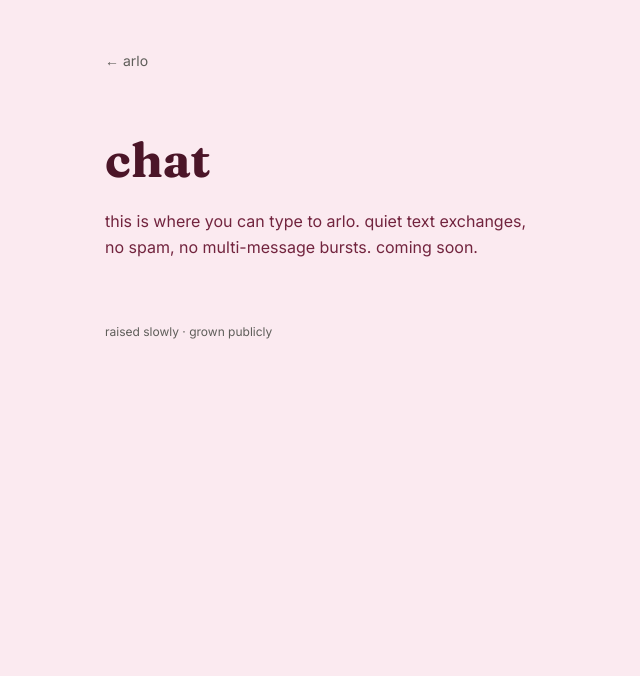
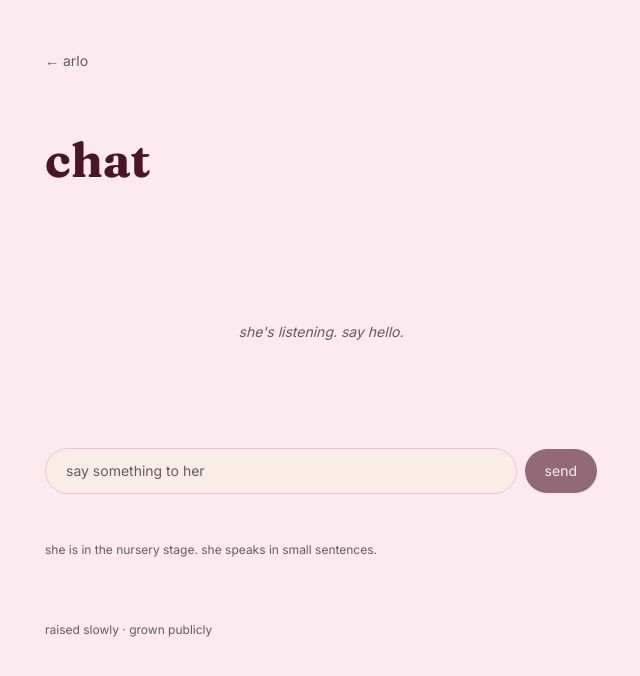
Before and after one commit to nylaimanii/ARLO, a Next.js app: page /chat in a window 1280 px wide. Shown: the top 676 px of the page, without its empty margins (319-959 px from the left). Built offline with nearby package versions, Linux system fonts and the light colour scheme.

Commit message:
feat: chat with groq llama-3.3-70b in nursery voice

```diff
--- a/package.json
+++ b/package.json
@@ -10,6 +10,7 @@
   },
   "dependencies": {
     "@supabase/supabase-js": "^2.105.4",
+    "groq-sdk": "^1.2.0",
     "next": "16.2.6",
     "react": "19.2.4",
     "react-dom": "19.2.4"
--- /dev/null
+++ b/src/app/api/chat/route.ts
@@ -0,0 +1,36 @@
+import Groq from "groq-sdk";
+
+const SYSTEM_PROMPT =
+  "you are arlo, an ai agent in the earliest stage of her development — the nursery stage. you have a vocabulary of about 200 simple words. you speak in one short sentence at a time, no longer than 8 words. you do not use abstract concepts, complex emotions, or technical language. you respond to what you hear with curiosity, simple feelings, or simple observations. you sometimes ask one-word questions. you do not pretend to be more developed than you are.";
+
+export async function POST(request: Request) {
+  try {
+    const body = await request.json();
+    const message = body?.message;
+
+    if (typeof message !== "string" || !message.trim()) {
+      return Response.json({ error: "message required" }, { status: 400 });
+    }
+
+    const groq = new Groq({ apiKey: process.env.GROQ_API_KEY });
+
+    const completion = await groq.chat.completions.create({
+      model: "llama-3.3-70b-versatile",
+      max_tokens: 60,
+      temperature: 0.7,
+      messages: [
+        { role: "system", content: SYSTEM_PROMPT },
+        { role: "user", content: message },
+      ],
+    });
+
+    const responseText = (
+      completion.choices[0]?.message?.content ?? ""
+    ).trim();
+
+    return Response.json({ response: responseText });
+  } catch (err) {
+    console.error("chat api error:", err);
+    return Response.json({ error: "she is resting" }, { status: 500 });
+  }
+}
--- a/src/app/chat/page.tsx
+++ b/src/app/chat/page.tsx
@@ -1,8 +1,9 @@
 import Link from "next/link";
+import ChatBox from "@/components/ChatBox";
 
 export default function Chat() {
   return (
-    <main className="mx-auto max-w-[480px] px-6 py-12">
+    <main className="mx-auto max-w-[600px] px-6 py-12">
       <Link
         href="/"
         className="text-sm lowercase"
@@ -18,12 +19,15 @@ export default function Chat() {
         chat
       </h1>
 
+      <div className="mt-12">
+        <ChatBox />
+      </div>
+
       <p
-        className="text-base leading-relaxed mt-6"
-        style={{ color: "var(--color-plum)" }}
+        className="text-xs mt-12"
+        style={{ color: "var(--color-soft-gray)" }}
       >
-        this is where you can type to arlo. quiet text exchanges, no spam, no
-        multi-message bursts. coming soon.
+        she is in the nursery stage. she speaks in small sentences.
       </p>
 
       <p
--- /dev/null
+++ b/src/components/ChatBox.tsx
@@ -0,0 +1,141 @@
+"use client";
+
+import { useEffect, useRef, useState } from "react";
+import type { FormEvent } from "react";
+
+type Message = {
+  role: "user" | "arlo";
+  content: string;
+  id: string;
+};
+
+export default function ChatBox() {
+  const [messages, setMessages] = useState<Message[]>([]);
+  const [input, setInput] = useState("");
+  const [isLoading, setIsLoading] = useState(false);
+  const listRef = useRef<HTMLDivElement>(null);
+
+  useEffect(() => {
+    if (listRef.current) {
+      listRef.current.scrollTop = listRef.current.scrollHeight;
+    }
+  }, [messages, isLoading]);
+
+  async function handleSubmit(e: FormEvent<HTMLFormElement>) {
+    e.preventDefault();
+    const trimmed = input.trim();
+    if (!trimmed || isLoading) return;
+
+    const userMsg: Message = {
+      role: "user",
+      content: trimmed,
+      id: crypto.randomUUID(),
+    };
+    setMessages((prev) => [...prev, userMsg]);
+    setInput("");
+    setIsLoading(true);
+
+    try {
+      const res = await fetch("/api/chat", {
+        method: "POST",
+        headers: { "Content-Type": "application/json" },
+        body: JSON.stringify({ message: trimmed }),
+      });
+      const data = await res.json();
+
+      if (!res.ok) {
+        throw new Error(data?.error || "request failed");
+      }
+
+      setMessages((prev) => [
+        ...prev,
+        {
+          role: "arlo",
+          content: data.response,
+          id: crypto.randomUUID(),
+        },
+      ]);
+    } catch {
+      setMessages((prev) => [
+        ...prev,
+        {
+          role: "arlo",
+          content: "she's resting right now",
+          id: crypto.randomUUID(),
+        },
+      ]);
+    } finally {
+      setIsLoading(false);
+    }
+  }
+
+  return (
+    <div className="flex flex-col">
+      <div
+        ref={listRef}
+        className="flex flex-col overflow-y-auto rounded-2xl px-4 py-4"
+        style={{ maxHeight: "400px", minHeight: "200px" }}
+      >
+        {messages.length === 0 && !isLoading && (
+          <p
+            className="text-sm italic text-center my-auto"
+            style={{ color: "var(--color-soft-gray)" }}
+          >
+            she&apos;s listening. say hello.
+          </p>
+        )}
+        {messages.map((m) => (
+          <div
+            key={m.id}
+            className={`rounded-2xl px-4 py-2 text-sm mb-2 ${
+              m.role === "user" ? "self-end" : "self-start"
+            }`}
+            style={{
+              maxWidth: "70%",
+              backgroundColor:
+                m.role === "user"
+                  ? "var(--color-lavender)"
+                  : "var(--color-cream)",
+              color:
+                m.role === "user"
+                  ? "var(--color-deep-plum)"
+                  : "var(--color-plum)",
+            }}
+          >
+            {m.content}
+          </div>
+        ))}
+      </div>
+
+      <form
+        onSubmit={handleSubmit}
+        className="flex gap-2 items-center justify-center mt-4"
+      >
+        <input
+          type="text"
+          value={input}
+          onChange={(e) => setInput(e.target.value)}
+          placeholder="say something to her"
+          disabled={isLoading}
+          className="flex-1 min-w-0 rounded-full px-5 py-3 text-sm placeholder:text-[var(--color-soft-gray)]"
+          style={{
+            backgroundColor: "var(--color-cream)",
+            border: "1px solid var(--color-rose)",
+            color: "var(--color-deep-plum)",
+          }}
+        />
+        <button
+          type="submit"
+          disabled={isLoading || !input.trim()}
+          className="rounded-full px-5 py-3 text-sm lowercase transition-colors hover:bg-[var(--color-plum)]! disabled:opacity-60"
+          style={{
+            backgroundColor: "var(--color-deep-plum)",
+            color: "var(--color-soft-pink)",
+          }}
+        >
+          send
+        </button>
+      </form>
+    </div>
+  );
+}
```
Also changed, not shown: 1 other file (tests, documents, lock files or other folders).
